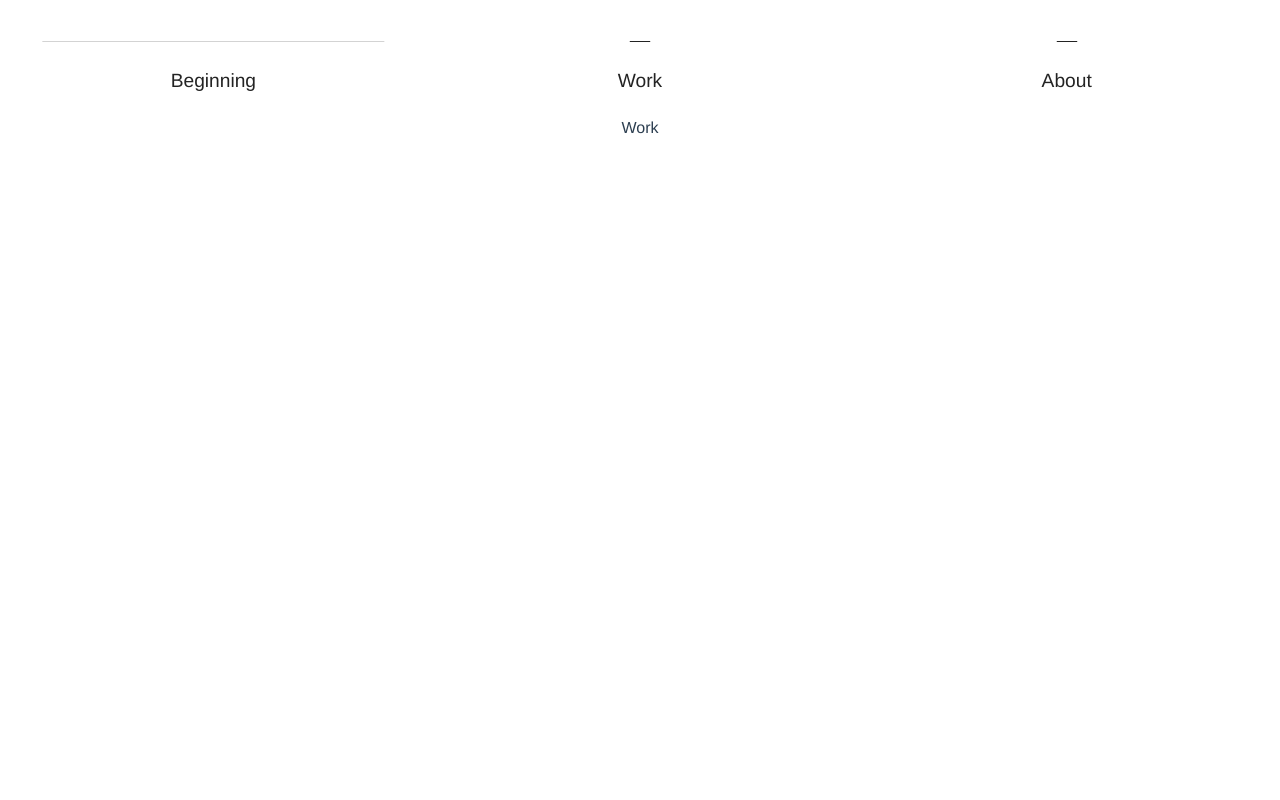
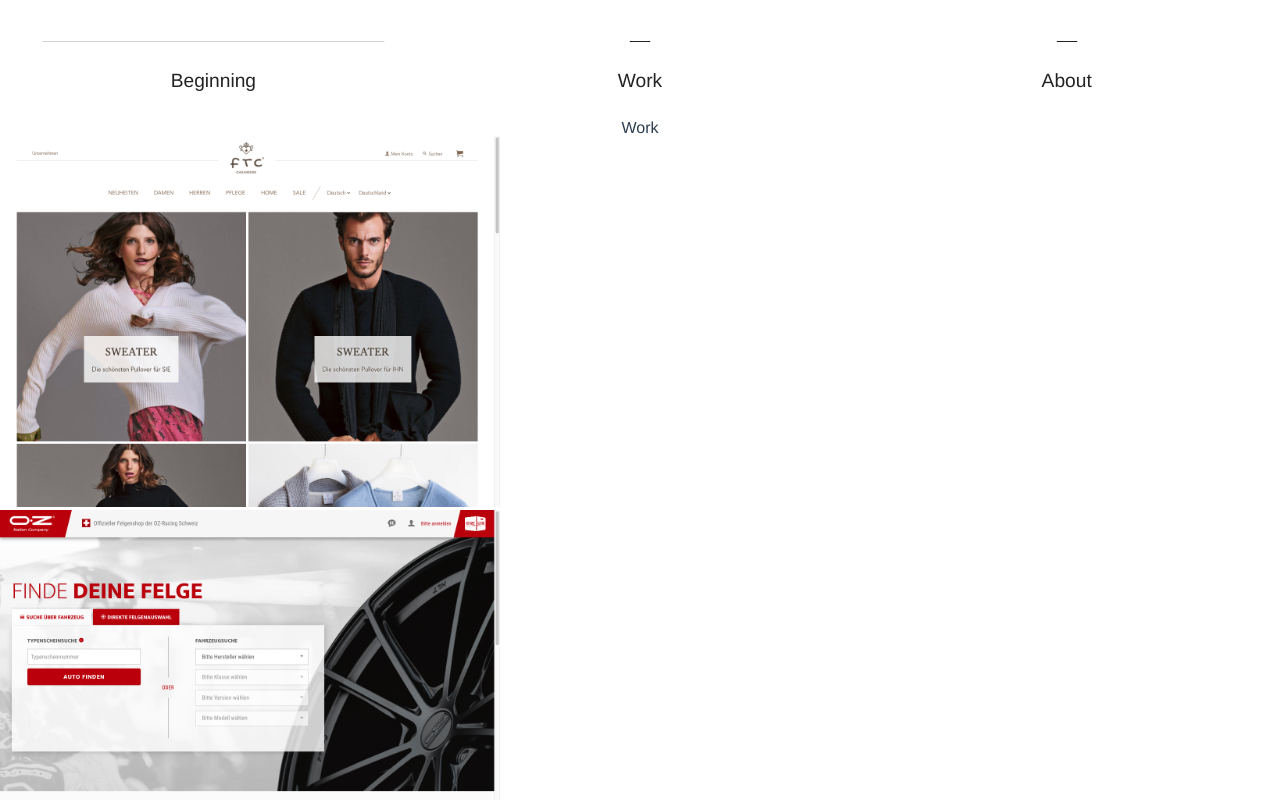
Before and after one commit to jodli/website, a Vue app: page /#/ in a window 1280 px wide. Shown: the part 680-1480 px from the top of the page. Built offline with nearby package versions, Linux system fonts and the light colour scheme; the HTML template or start-up script is replaced by a standard one; a web font is replaced by a local one.

Commit message:
Added first works

```diff
--- a/package.json
+++ b/package.json
@@ -23,7 +23,6 @@
     "vue-router": "^2.3.1",
     "vue-scrollto": "^2.7.10",
     "vue-style-loader": "^3.0.1",
-    "vueinview": "^1.0.3",
     "vuex": "^3.0.1"
   },
   "devDependencies": {
--- a/src/components/Home.vue
+++ b/src/components/Home.vue
@@ -4,7 +4,7 @@
       <vj-beginning></vj-beginning>
     </vj-storyblock>
     <vj-storyblock id="work">
-      <h1>Work</h1>
+      <vj-work></vj-work>
     </vj-storyblock>
     <vj-storyblock id="about">
       <h1>About</h1>
@@ -15,6 +15,7 @@
 <script>
 import vjStoryblock from './Storyblock'
 import vjBeginning from './Beginning'
+import vjWork from './Work'
 
 export default {
   name: 'vj-home',
@@ -23,7 +24,8 @@ export default {
   },
   components: {
     vjStoryblock,
-    vjBeginning
+    vjBeginning,
+    vjWork
   }
 }
 </script>
--- a/src/components/Storyblock.vue
+++ b/src/components/Storyblock.vue
@@ -43,6 +43,7 @@
 
 <style lang="scss" scoped>
   .storyblock {
+    position: relative;
     min-height: 100vh
   }
 </style>
--- /dev/null
+++ b/src/components/Work.vue
@@ -0,0 +1,41 @@
+<template>
+  <div class="work">
+    <h1>Work</h1>
+    <vj-work-item v-for="item in items"
+      :name="item.name"
+      :image="item.image"
+      :url="item.url">
+    </vj-work-item>
+  </div>
+</template>
+
+<script>
+  import vjWorkItem from './WorkItem'
+
+  export default {
+    name: 'work',
+    components: {
+      vjWorkItem
+    },
+    data: () => {
+      return {
+        items: [
+          {
+            name: 'FTC Cashmere',
+            image: '/static/images/work_ftc.png',
+            url: '#'
+          },
+          {
+            name: 'OZ Racing',
+            image: '/static/images/work_oz.png',
+            url: '#'
+          }
+        ]
+      }
+    }
+  }
+</script>
+
+<style lang="scss" scoped>
+
+</style>
--- /dev/null
+++ b/src/components/WorkItem.vue
@@ -0,0 +1,37 @@
+<template>
+  <a class="work-item" :href="url" :title="name">
+    <img :src="image" v-if="image">
+  </a>
+</template>
+
+<script>
+  export default {
+    name: 'work-item',
+    props: {
+      name: {
+        type: String,
+        default: ''
+      },
+      image: {
+        type: String,
+        default: ''
+      },
+      url: {
+        type: String,
+        default: ''
+      }
+    }
+  }
+</script>
+
+<style lang="scss" scoped>
+  .work-item {
+    display: block;
+    max-width: 500px;
+
+    & > img {
+      width: 100%;
+      height: auto;
+    }
+  }
+</style>
```
Also changed, not shown: static/images/work_ftc.png (added), static/images/work_oz.png (added).
